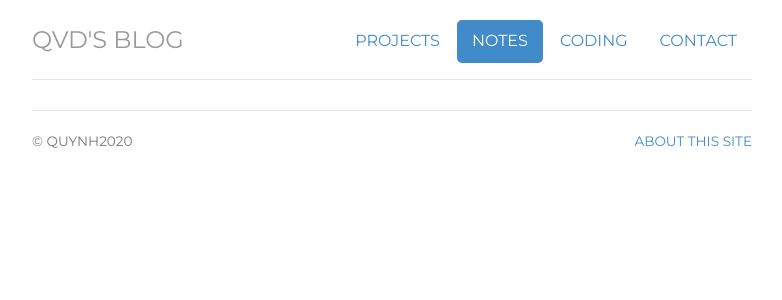
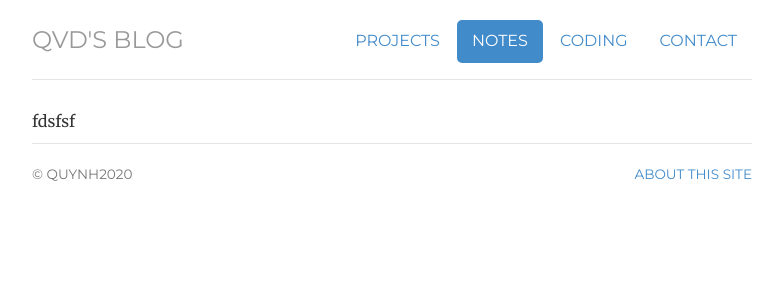
Before and after one commit to quynhdinh/quynhdinh.github.io, a Jekyll site: the page built from dsa/index.html, in a window 1280 px wide. Shown: the top 300 px of the page, without its empty margins (248-1030 px from the left). Built offline with Jekyll 4.4.1, drawn with Linux system fonts in a browser that asks for light colours.

Commit message:
Refactor

```diff
--- a/dsa/index.html
+++ b/dsa/index.html
@@ -4,7 +4,8 @@ title: Notes
 notes: active
 description: Notes and short essays by Jonathan McGlone, a Librarian, Front-End Developer, Digital Publisher, Project Manager, Music Enthusiast, and Web Noodler living and working in Michigan.
 ---
-	<div class="notes">
+	<div class="dsa">
+	<p>fdsfsf</p>
 
      			{% include code-list.html %}
 
```
